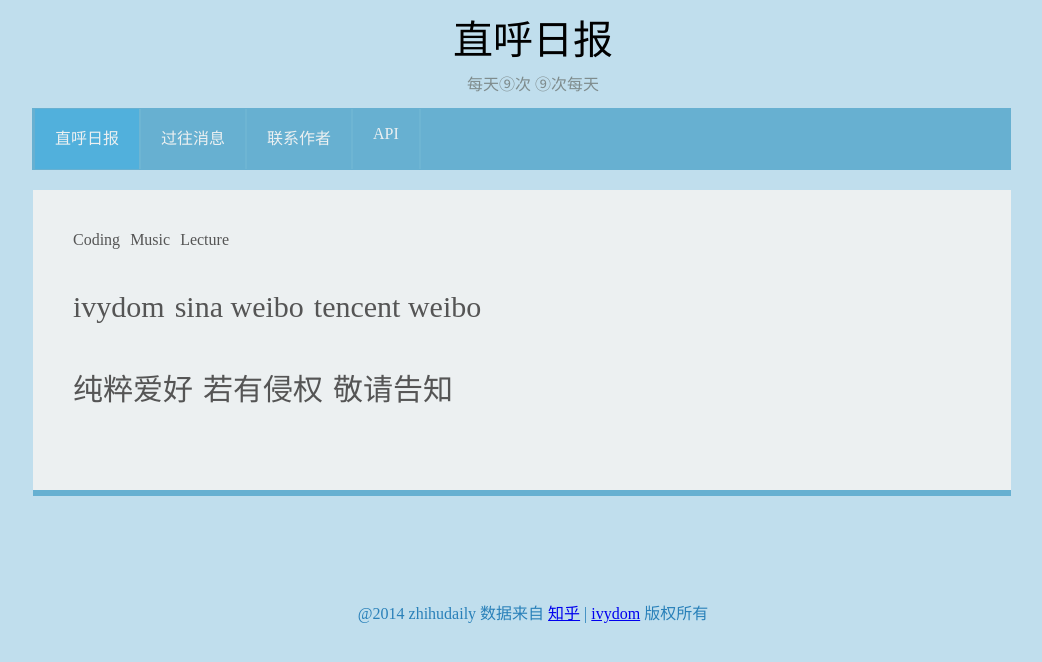
After one commit to leinue/daily, a PHP site: page /contact.php in a window 1280 px wide. The commit adds this page. Shown: the top 662 px of the page, without its empty margins (107-1149 px from the left). Run offline with PHP 8.4, Linux system fonts and the light colour scheme.

Commit message:
update many

```diff
--- /dev/null
+++ b/contact.php
@@ -0,0 +1,34 @@
+<?php
+require('header.php');
+?>
+
+<div class="zhihu-body">
+	<div class="contact-main-panel">
+		<div class="hobby-card">
+			<ul>
+				<li>Coding</li>
+				<li>Music</li>
+				<li>Lecture</li>
+			</ul>
+		</div>
+
+		<div class="info-card">
+			<ul class="basic-info">
+				<a href="http://ivydom.com"><li>ivydom</li></a>
+				<a href=""><li>sina weibo</li></a>
+				<a href=""><li>tencent weibo</li></a>
+			</ul>
+		</div>
+
+		<div class="info-card">
+			<ul class="basic-info">
+				<li>纯粹爱好</li>
+				<li>若有侵权</li>
+				<li>敬请告知</li>
+			</ul>
+		</div>
+
+	</div>
+</div>
+
+<?php require('footer.php'); ?>
--- a/header.php
+++ b/header.php
@@ -15,9 +15,9 @@
 			<ul class="zhihu-heading-menu">
 				<a href="index.php"><li class="menu-active"><p>直呼日报</p></li></a>
 				<a href="before.php"><li><p>过往消息</p></li></a>
-				<a href="index.php"><li><p>联系作者</p></li></a>
-				<a href="index.php"><li><p>API</p></li></a>
+				<a href="contact.php"><li><p>联系作者</p></li></a>
+				<a href="api.php"><li><p>API</p></li></a>
 
 			</ul>
-			<div class="zhihu-heading-model"></div>
+			<div class="zhihu-heading-model" id="zhihu-model"></div>
 		</div>
--- a/read.php
+++ b/read.php
@@ -29,7 +29,9 @@ echo '<div class="main-wrap">
 </div>';
 
 ?>
-
+<script>
+document.getElementById('zhihu-model').style.display="none";
+</script>
 <?php
 require('footer.php');
 ?>
--- a/style.css
+++ b/style.css
@@ -141,14 +141,14 @@ body{background: rgb(192,222,237);}
 	margin:0 auto;
 	padding: 10px;
 	width: 1000px;
-	margin-top: 700px;
+	margin-top: 200px;
 	text-align: center;
 }
 
 .footer span{color: #2980b9;}
 
 .main-wrap{
-	width: 1000px;
+	width:1000px;
 	margin: 0 auto;
 	margin-top: 5px;
 }
@@ -192,3 +192,31 @@ body{background: rgb(192,222,237);}
 
 .pageindex ul li:hover{
 	background: rgb(52,152,219);cursor: pointer;}
+
+.contact-main-panel,.api-main-panel{
+	background: #ecf0f1;
+	width: 978px;
+	border-bottom: 6px solid rgb(103,176,209);
+}
+
+.contact-main-panel{height: 300px;}
+
+.hobby-card,.info-card{width: 978px;float: left;}
+
+.contact-main-panel ul{list-style: none;}
+
+.contact-main-panel ul li{
+	float: left;
+	margin-right: 10px;
+	margin-top: 25px;
+	color: rgb(85,85,85);
+}
+
+.contact-main-panel ul li:hover{color: rgb(153,153,153);}
+
+.basic-info li{font-size: 30px;}
+
+.api-main-text{
+	margin-top: 15px;
+	margin-left: 15px;
+}
```
Also changed, not shown: api.php (added, +11 -0 lines), before.php (+0 -20 lines).
